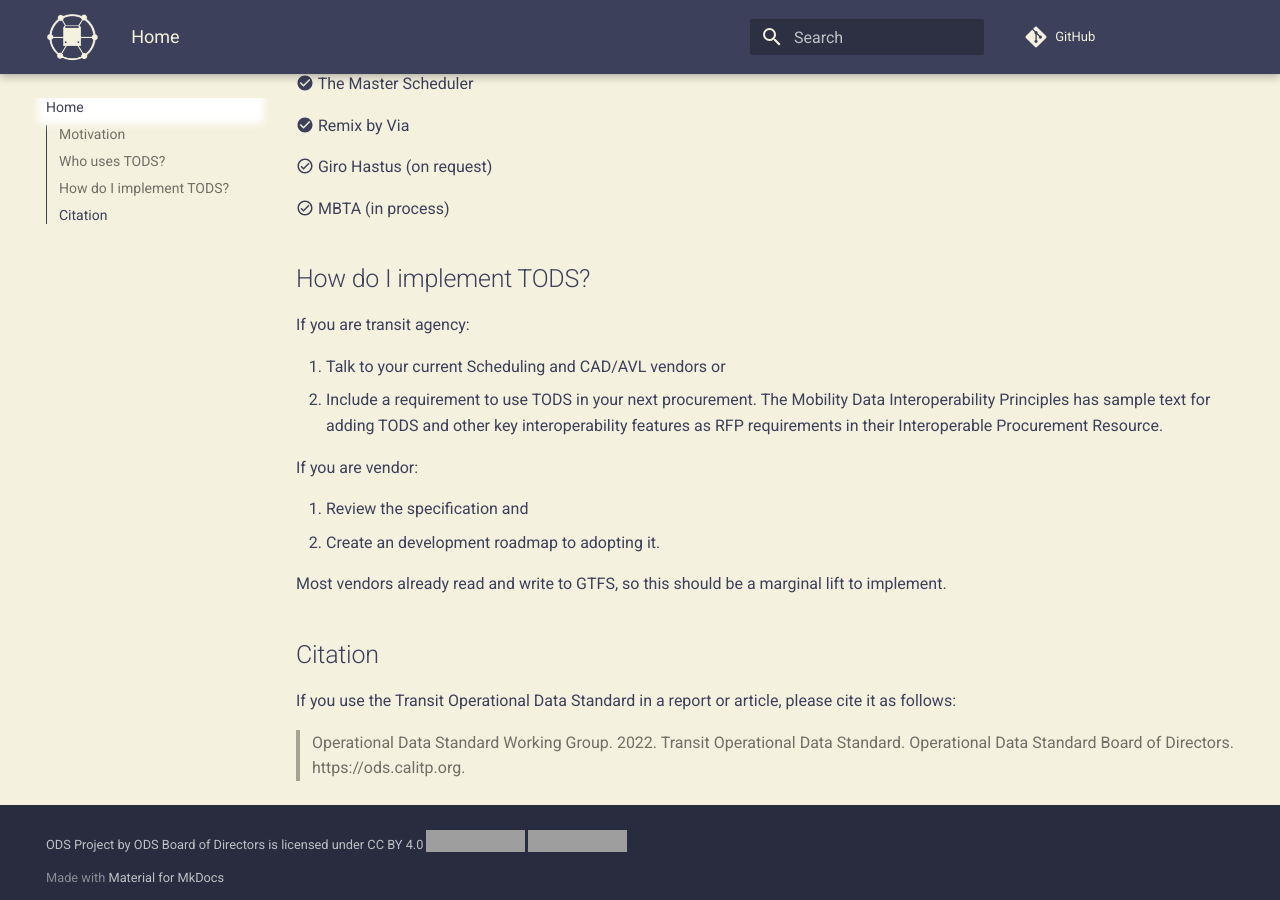
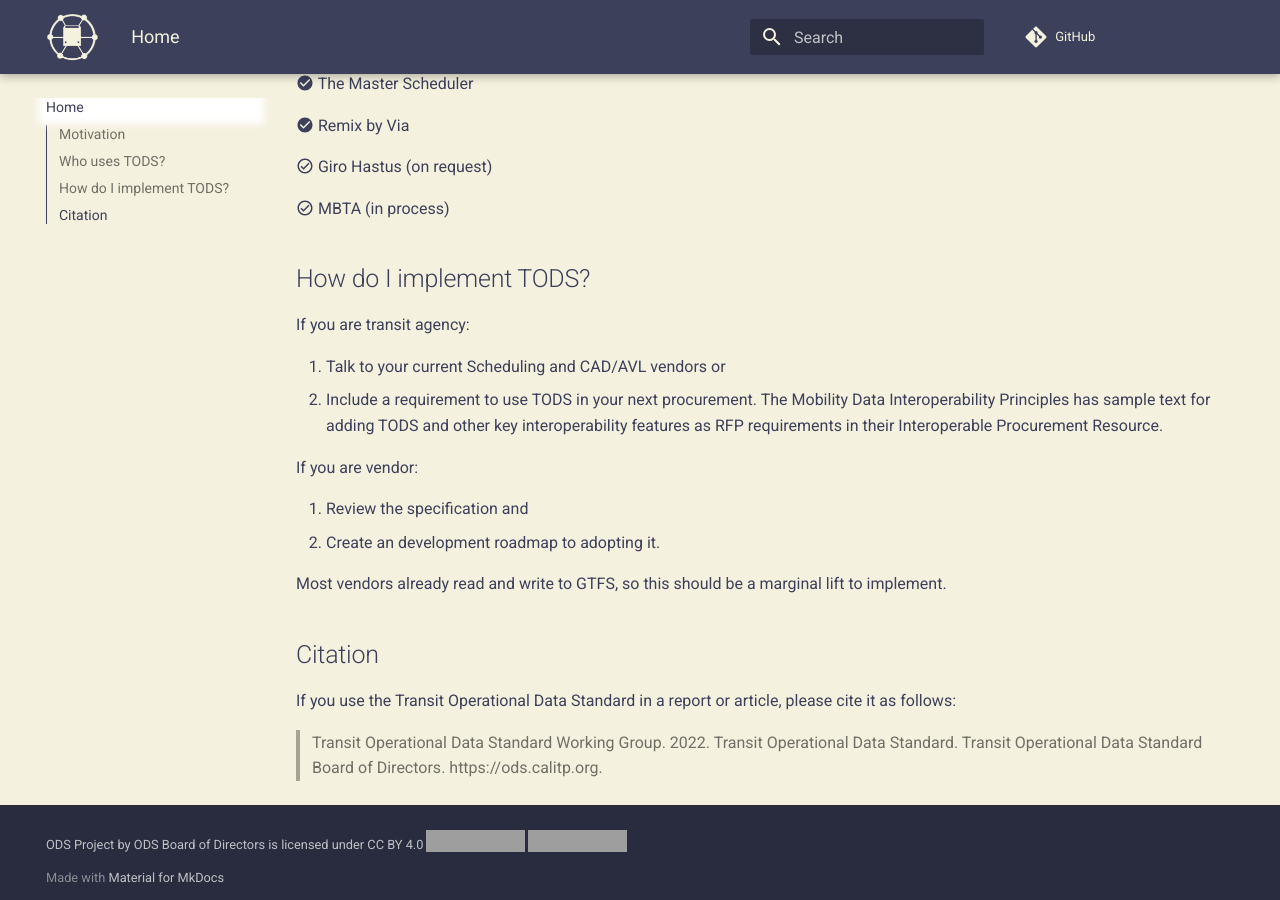
Before and after one commit to cal-itp/operational-data-standard, an MkDocs documentation site: the page built from docs/index.md, in a window 1280 px wide and 900 px high, scrolled down 1260 px. Built offline with MkDocs 1.6.1 and Material for MkDocs 9.7.7, drawn with Linux system fonts in a browser that asks for light colours; nearby versions of some CDN libraries; comment, search, counter and statistics services are not loaded; grey boxes are pictures that could not be loaded.

Commit message:
Add "Transit" in citations in index.md

```diff
--- a/docs/index.md
+++ b/docs/index.md
@@ -86,4 +86,4 @@
 
 If you use the Transit Operational Data Standard in a report or article, please cite it as follows:
 
-> Operational Data Standard Working Group. 2022. Transit Operational Data Standard. Operational Data Standard Board of Directors. https://ods.calitp.org.
+> Transit Operational Data Standard Working Group. 2022. Transit Operational Data Standard. Transit Operational Data Standard Board of Directors. https://ods.calitp.org.
```
